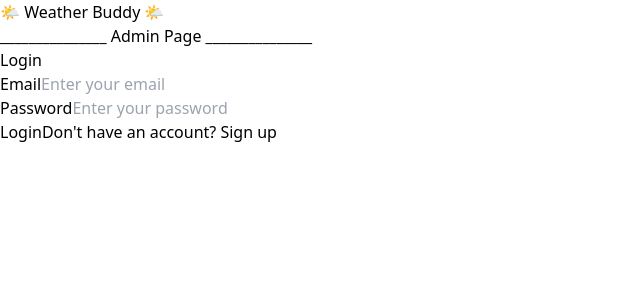
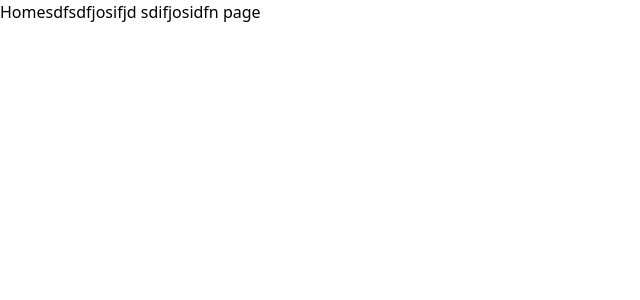
Before and after one commit to mukulkathait/weather-buddy, a React (Vite) app: page /homepage in a window 1280 px wide. Shown: the top 300 px of the page, without its empty margins (0-640 px from the left). Built offline with nearby package versions, Linux system fonts and the light colour scheme; no server answers.

Commit message:
routes setup

```diff
--- a/package.json
+++ b/package.json
@@ -14,7 +14,8 @@
     "axios": "^1.7.6",
     "dotenv": "^16.4.5",
     "react": "^18.3.1",
-    "react-dom": "^18.3.1"
+    "react-dom": "^18.3.1",
+    "react-router-dom": "^6.26.1"
   },
   "devDependencies": {
     "@eslint/js": "^9.9.0",
--- a/src/App.tsx
+++ b/src/App.tsx
@@ -1,9 +1,9 @@
-import Authentication from "./authentication/Authentication";
+import { Outlet } from "react-router-dom";
 
 function App() {
   return (
     <>
-      <Authentication />
+      <Outlet />
     </>
   );
 }
--- a/src/components/authComponents/LoginComponent.tsx
+++ b/src/components/authComponents/LoginComponent.tsx
@@ -1,4 +1,5 @@
 import React, { useState } from "react";
+import { useNavigate } from "react-router-dom";
 import InputComponent from "../utilities/InputComponent";
 import GoogleLoginComponent from "./GoogleLoginComponent";
 import axios from "axios";
@@ -8,6 +9,7 @@ interface LoginProps {
 }
 
 const LoginComponent: React.FC<LoginProps> = ({ toggleForm }) => {
+  const navigate = useNavigate();
   const [email, setEmail] = useState("");
   const [password, setPassword] = useState("");
 
@@ -23,7 +25,9 @@ const LoginComponent: React.FC<LoginProps> = ({ toggleForm }) => {
           password,
         },
       });
-      console.log(response.data);
+      if (response.status < 400) {
+        navigate("homepage");
+      }
     } catch (error) {
       console.log(error);
     }
--- a/src/components/authComponents/SignupComponent.tsx
+++ b/src/components/authComponents/SignupComponent.tsx
@@ -1,4 +1,5 @@
 import React, { useState } from "react";
+import { useNavigate } from "react-router-dom";
 import InputComponent from "../utilities/InputComponent";
 import GoogleLoginComponent from "./GoogleLoginComponent";
 import axios from "axios";
@@ -8,6 +9,7 @@ interface SignupProps {
 }
 
 const SignupComponent: React.FC<SignupProps> = ({ toggleForm }) => {
+  const navigate = useNavigate();
   const [username, setUsername] = useState("");
   const [email, setEmail] = useState("");
   const [password, setPassword] = useState("");
@@ -24,7 +26,9 @@ const SignupComponent: React.FC<SignupProps> = ({ toggleForm }) => {
           username,
         },
       });
-      console.log(response.data);
+      if (response.status < 400) {
+        navigate("homepage");
+      }
     } catch (error) {
       console.log(error);
     }
--- /dev/null
+++ b/src/components/homepage/Homepage.tsx
@@ -0,0 +1,17 @@
+import axios from "axios";
+import { useEffect } from "react";
+
+function Homepage() {
+  useEffect(() => {
+    try {
+    } catch (error) {}
+  }, []);
+
+  return (
+    <div>
+      <div>Homesdfsdfjosifjd sdifjosidfn page</div>
+    </div>
+  );
+}
+
+export default Homepage;
--- a/src/main.tsx
+++ b/src/main.tsx
@@ -1,10 +1,30 @@
 import { StrictMode } from "react";
 import { createRoot } from "react-dom/client";
+import { createBrowserRouter, RouterProvider } from "react-router-dom";
 import App from "./App.tsx";
 import "./index.css";
+import Homepage from "./components/homepage/Homepage.tsx";
+import Authentication from "./authentication/Authentication.tsx";
+
+const router = createBrowserRouter([
+  {
+    path: "/",
+    element: <App />,
+    children: [
+      {
+        path: "/",
+        element: <Authentication />,
+      },
+      {
+        path: "/homepage",
+        element: <Homepage />,
+      },
+    ],
+  },
+]);
 
 createRoot(document.getElementById("root")!).render(
   <StrictMode>
-    <App />
+    <RouterProvider router={router} />
   </StrictMode>
 );
```
Also changed, not shown: src/components/homepage.tsx/Homepage.tsx (deleted, +0 -13 lines), 1 other file (tests, documents, lock files or other folders).
